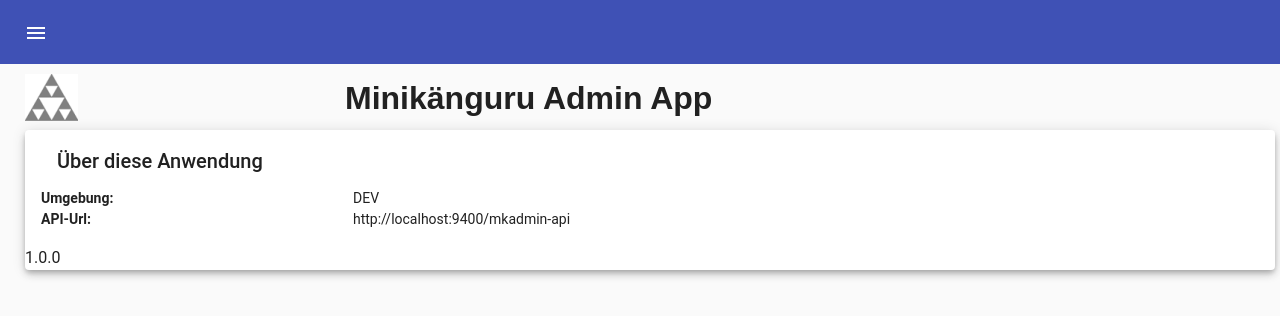
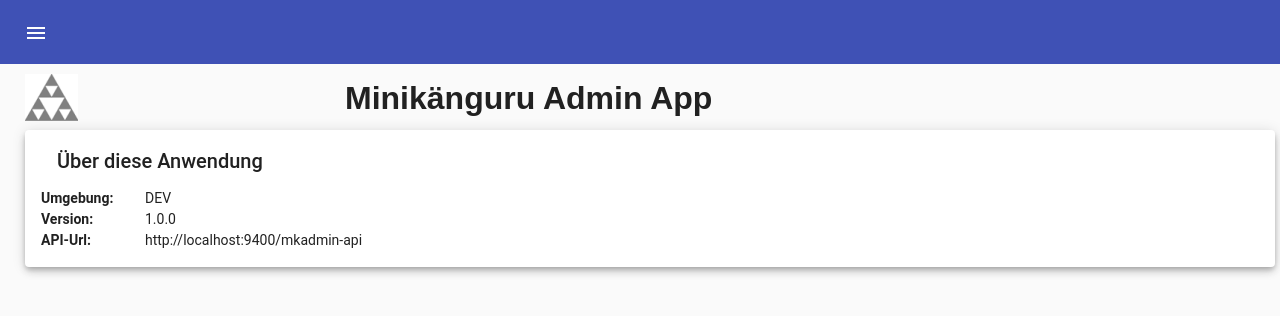
Before and after one commit to heike2718/mkadmin-app, an Angular app: page /about in a window 1280 px wide. Shown: the top 316 px of the page. Built offline with nearby package versions, Linux system fonts and the light colour scheme; a web font is replaced by a local one.

Commit message:
auth module added with angular 8.2.2

```diff
--- a/src/app/about/about.component.html
+++ b/src/app/about/about.component.html
@@ -13,17 +13,17 @@
 
     <mat-card-content>
 		<div class="row">
-			<div class="col-sm-12 col-md-3 label">Umgebung:</div>
-			<div class="col-sm-12 col-md-9">{{envName}}</div>
+			<div class="col-sm-12 col-md-1 label">Umgebung:</div>
+			<div class="col-sm-12 col-md-11">{{envName}}</div>
 		</div>
 		<div class="row">
-			<div class="col-sm-12 col-md-3 label">API-Url:</div>
-			<div class="col-sm-12 col-md-9">{{apiUrl}}</div>
+			<div class="col-sm-12 col-md-1 label">Version:</div>
+			<div class="col-sm-12 col-md-11">{{version}}</div>
+		</div>
+		<div class="row">
+			<div class="col-sm-12 col-md-1 label">API-Url:</div>
+			<div class="col-sm-12 col-md-11">{{apiUrl}}</div>
 		</div>
     </mat-card-content>
-
-    <mat-card-footer>
-      {{version}}
-    </mat-card-footer>
   </mat-card>
 </div>
--- a/src/app/app.module.ts
+++ b/src/app/app.module.ts
@@ -14,6 +14,7 @@ import { AppRoutingModule } from './app-routing.module';
 import { AppComponent } from './app.component';
 import { DashboardComponent } from './dashboard/dashboard.component';
 import { AboutComponent } from './about/about.component';
+import { AuthModule } from './auth/auth.module';
 
 @NgModule({
 	declarations: [
@@ -32,7 +33,8 @@ import { AboutComponent } from './about/about.component';
 		MatTabsModule,
 		MatSidenavModule,
 		MatListModule,
-		MatToolbarModule
+		MatToolbarModule,
+		AuthModule.forRoot()
 	],
 	providers: [],
 	bootstrap: [AppComponent]
--- /dev/null
+++ b/src/app/auth/auth.module.ts
@@ -0,0 +1,27 @@
+import { NgModule, ModuleWithProviders } from '@angular/core';
+import { CommonModule } from '@angular/common';
+import { ReactiveFormsModule } from '@angular/forms';
+import { MatCardModule } from '@angular/material/card';
+import { MatInputModule } from '@angular/material/input';
+import { MatButtonModule } from '@angular/material/button';
+
+
+
+@NgModule({
+	declarations: [],
+	imports: [
+		CommonModule,
+		ReactiveFormsModule,
+		MatCardModule,
+		MatInputModule,
+		MatButtonModule,
+	]
+})
+export class AuthModule {
+	static forRoot(): ModuleWithProviders {
+		return {
+			ngModule: AuthModule,
+			providers: []
+		};
+	}
+}
--- a/src/environments/environment.prod.ts
+++ b/src/environments/environment.prod.ts
@@ -5,7 +5,7 @@ export const environment = {
 	apiUrl: 'http://ip:port/mkadmin-api',
 	authApiUrl: 'https://opa-wetterwachs.de/authprovider',
 	authUrl: 'https://opa-wetterwachs.de/auth-app',
-	assetsUrl: 'mkadmin-app/assets',
+	assetsUrl: 'assets',
 	signupRedirectUrl: 'http://localhost:4200',
 	loginRedirectUrl: 'http://localhost:4200#/dashboard',
 };
--- a/src/main.ts
+++ b/src/main.ts
@@ -9,4 +9,9 @@ if (environment.production) {
 }
 
 platformBrowserDynamic().bootstrapModule(AppModule)
-	.catch(err => console.error(err));
+	.then(() => {
+
+		window.addEventListener('pageshow', () => {
+			alert('page shown');
+		}, false);
+	});
```
Also changed, not shown: package.json (+6 -1 lines), 2 other files (tests, documents, lock files or other folders).
